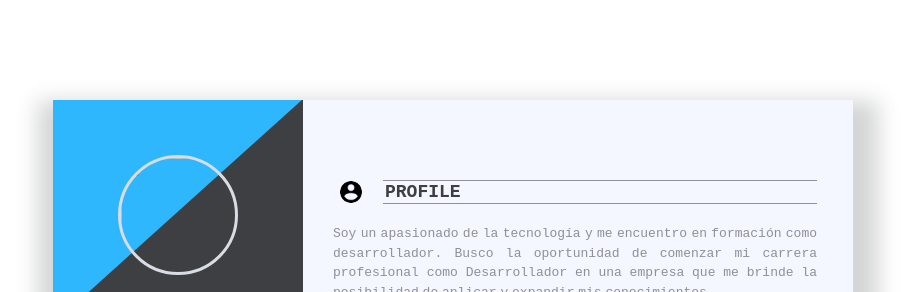
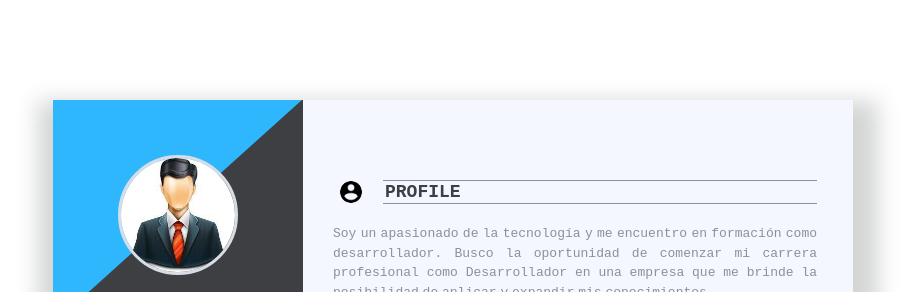
Before and after one commit to Miller38/CV-JMGO, a plain HTML site: page index.html in a window 1280 px wide. Shown: the top 292 px of the page, without its empty margins (187-1102 px from the left). Drawn offline with nearby package versions, Linux system fonts and the light colour scheme.

Commit message:
update profile two

```diff
--- a/index.html
+++ b/index.html
@@ -24,7 +24,7 @@
         <!-- start section left -->
         <div class="left-section">
             <div class="profile">
-                <img src="" class="profile-img" alt="">
+                <img src="images/descarga.jpg" class="profile-img" alt="">
                 <div class="blue-box"></div>
             </div>
             <h2 class="name">Miller <br><span>Gutierrez</span></h2>
```
